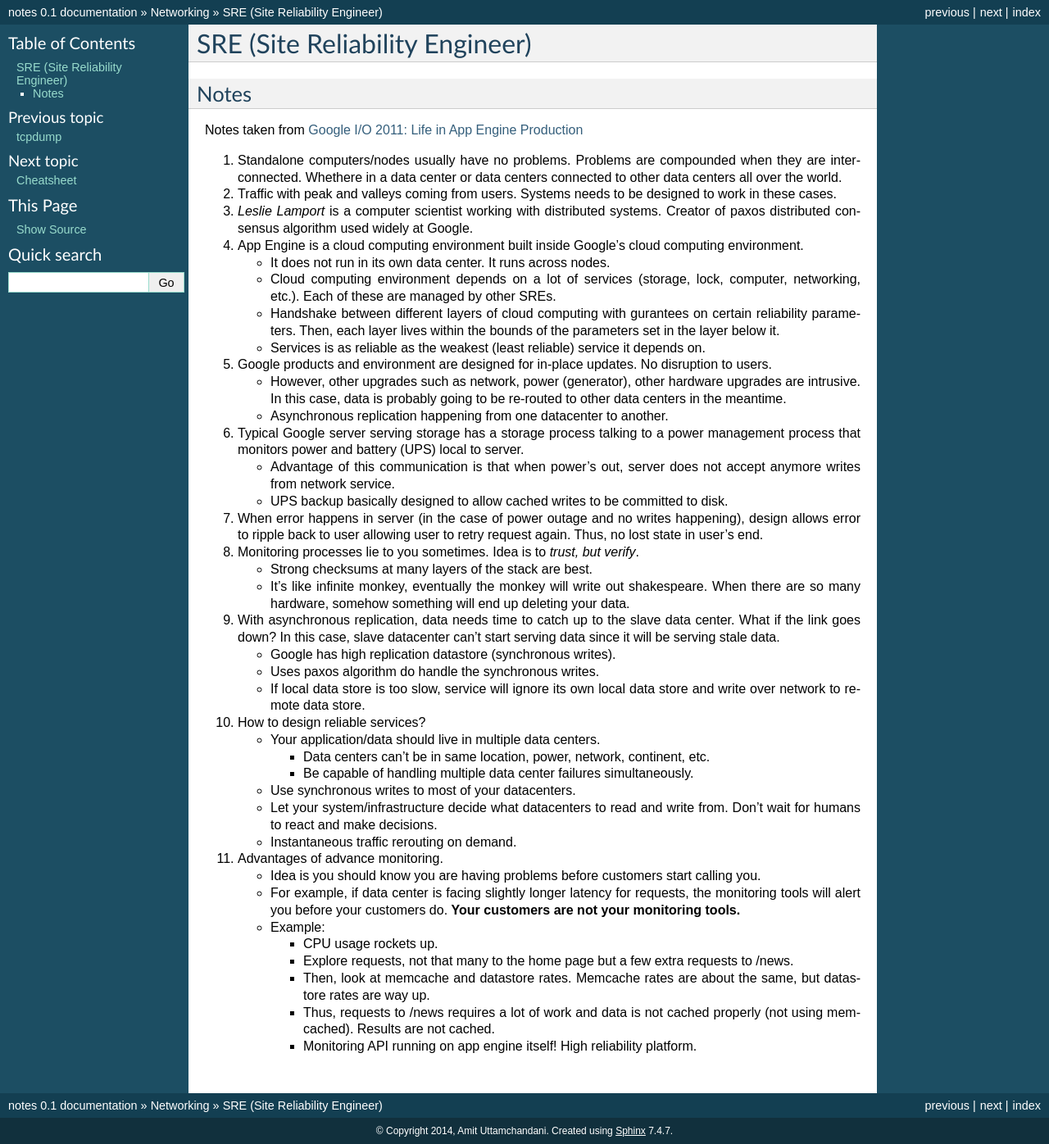
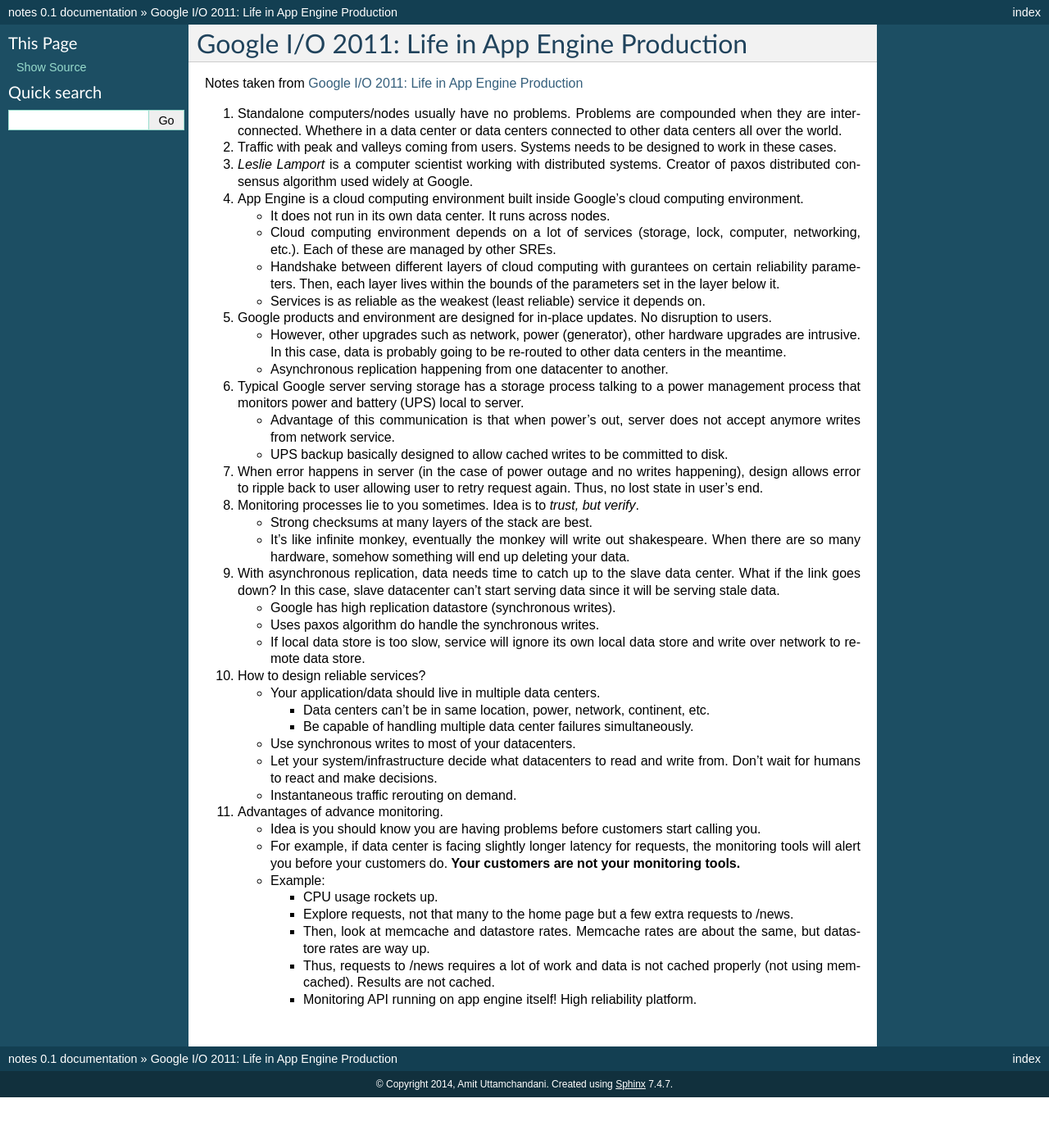
Before and after one commit to amituttam/notes, a Sphinx documentation site: the page built from docs/study/gio-app-engine.rst, in a window 1280 px wide. Shown: the whole page at 82% size. Built offline with Sphinx 7.4.7, drawn with Linux system fonts in a browser that asks for light colours; after the commit the page ends 1339 px from its top, so only the background shows below that.

Commit message:
Create new "Study" section

```diff
--- a/docs/networking/index.rst
+++ b/docs/networking/index.rst
@@ -6,5 +6,4 @@
 
   http
   tcpdump
-  sre
   cheatsheet
--- a/docs/networking/sre.rst
+++ b/docs/study/gio-app-engine.rst
@@ -1,8 +1,5 @@
-SRE (Site Reliability Engineer)
-===============================
-
-Notes
------
+Google I/O 2011: Life in App Engine Production
+==============================================
 
 Notes taken from `Google I/O 2011: Life in App Engine Production <https://www.youtube.com/watch?v=rgQm1KEIIuc>`_
 
--- /dev/null
+++ b/docs/study/index.rst
@@ -0,0 +1,7 @@
+Study
+=====
+
+.. toctree::
+  :maxdepth: 3
+
+  gio-app-engine
```
